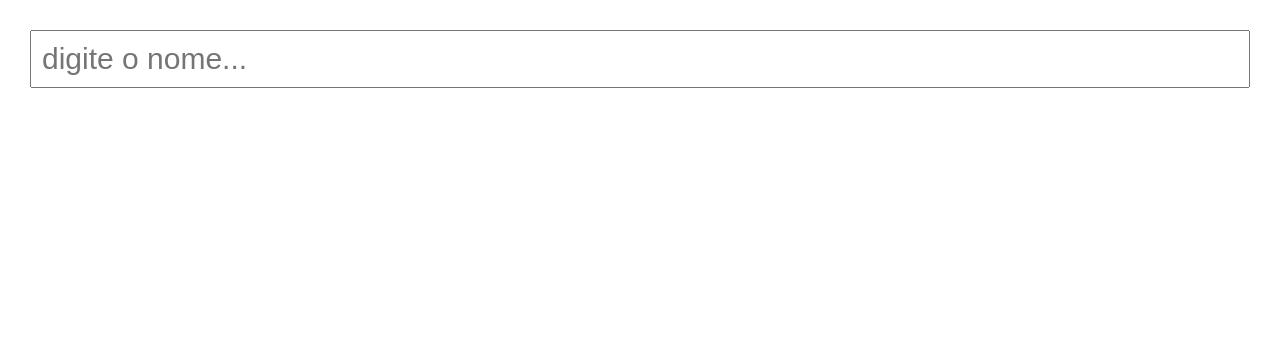
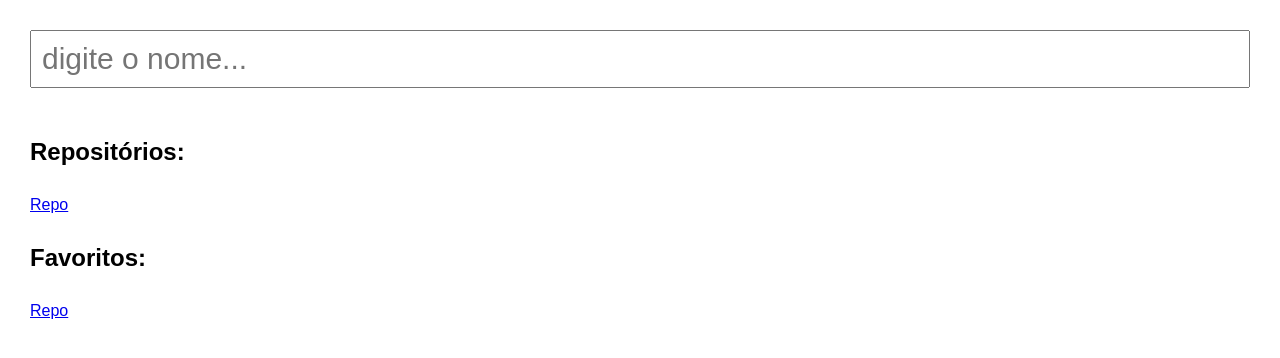
Before and after one commit to SallesCosta/reactLearning, a React (Vite) app in the folder Github/: page / in a window 1280 px wide. Shown: the top 358 px of the page. Built offline with nearby package versions, Linux system fonts and the light colour scheme.

Commit message:
criando state

```diff
--- a/Github/src/App.jsx
+++ b/Github/src/App.jsx
@@ -7,12 +7,18 @@ const [userInfo, setUserInfo] = useState({
   userinfor: {
     username: 'Fernando Daciuk',
     repos: 12,
-    followers: 10,
-    following: 12,
+    // followers: 10,
+    // following: 12,
   },
 })
-const [repos, setRepos] = useState([])
-const [starred, setStarred] = useState([])
+const [repos, setRepos] = useState([{
+  name: 'Repo',
+  link: '#',
+}])
+const [starred, setStarred] = useState([{
+  name: 'Repo',
+  link: '#',
+}])
   return <AppContent
     userInfo={userInfo}
     repos={repos}
```
